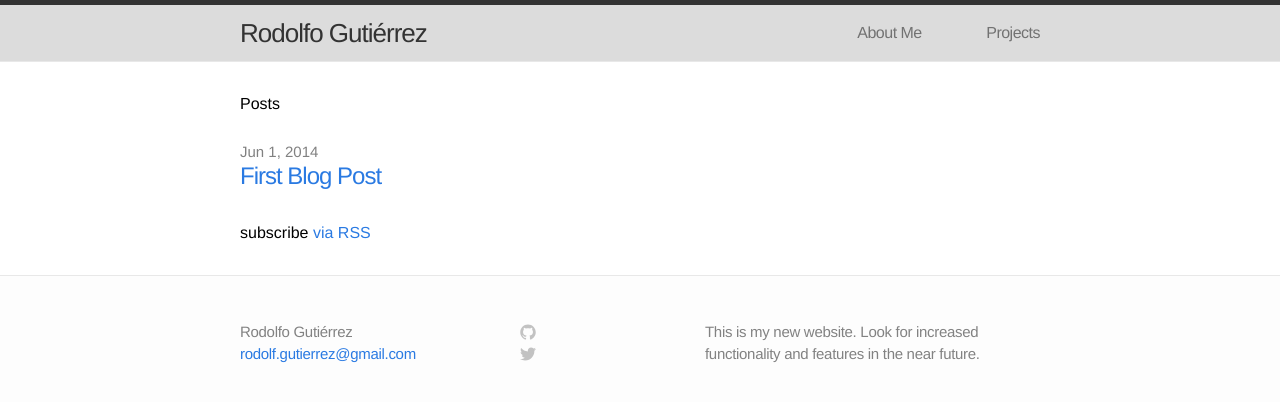
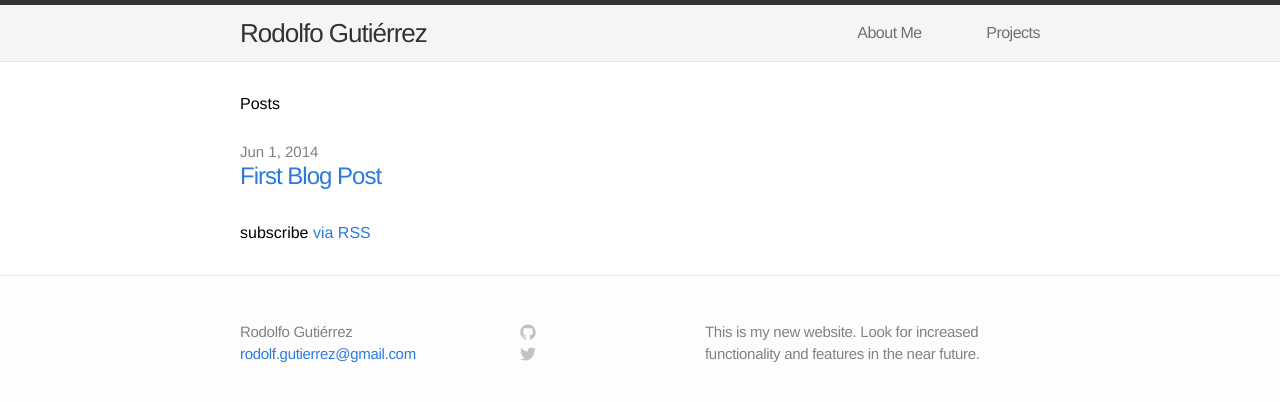
Before and after one commit to gutzrodolfo/arwedding.love, a Jekyll site: the page built from index.html, in a window 1280 px wide. Shown: the top 402 px of the page. Built offline with Jekyll 4.4.1, drawn with Linux system fonts in a browser that asks for light colours.

Commit message:
Changes to header

```diff
--- a/css/main.css
+++ b/css/main.css
@@ -44,7 +44,7 @@ a:visited { color: #205caa; }
   border-top: 5px solid #333;
   border-bottom: 1px solid #e8e8e8;
   min-height: 56px;
-  background-color: #DCDCDC;
+  background-color: #F5F5F5;
 }
 
 .site-title,
```
